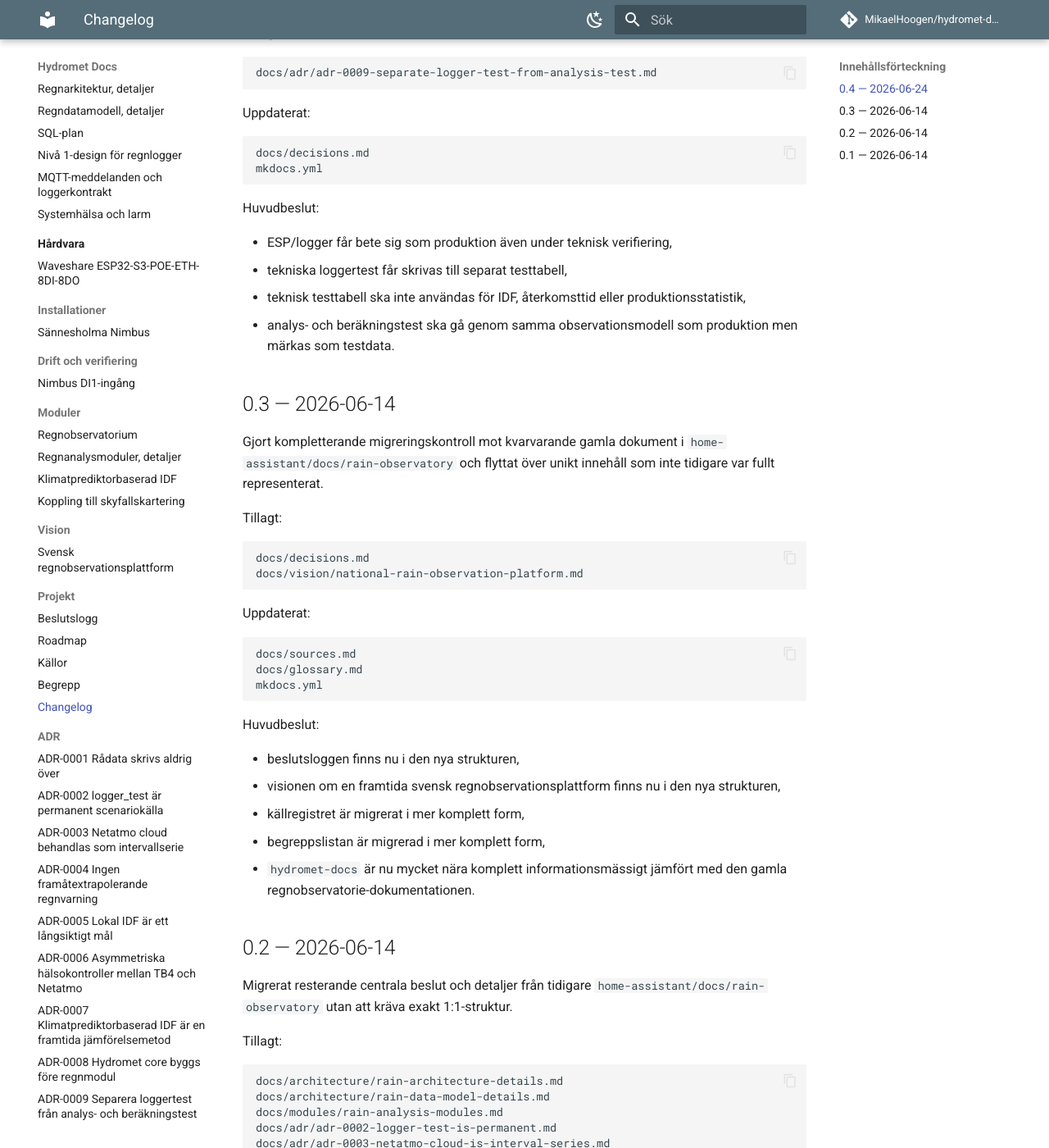
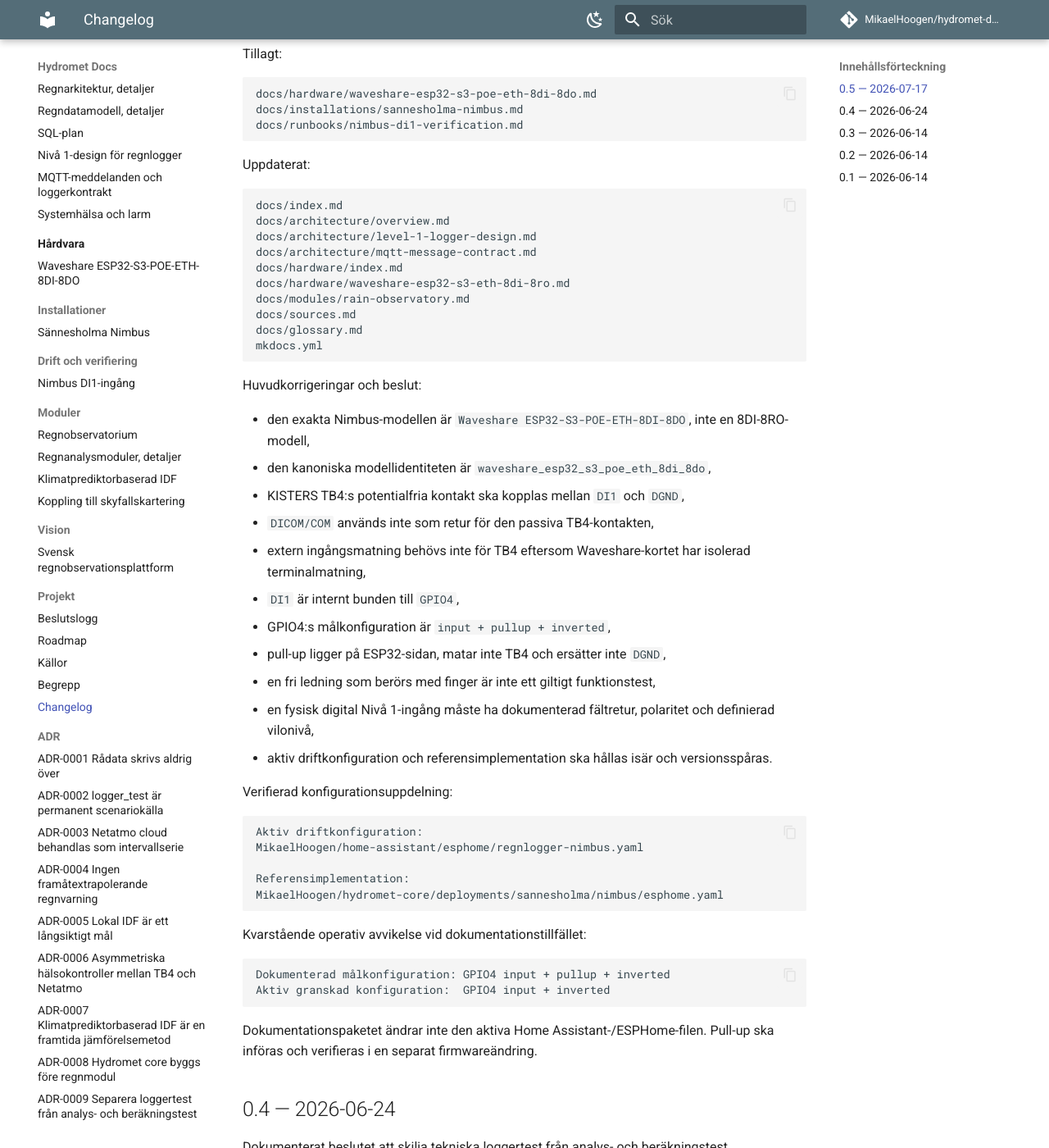
Before and after one commit to MikaelHoogen/hydromet-docs, an MkDocs documentation site: the page built from docs/changelog.md, in a window 1280 px wide and 1400 px high, scrolled down 245 px. Shown: the whole window at 82% size. Built offline with MkDocs 1.6.1 and Material for MkDocs 9.7.7, drawn with Linux system fonts in a browser that asks for light colours; comment, search, counter and statistics services are not loaded; some of the changed text lies outside the part shown.

Commit message:
docs: record Nimbus DI1 and pull-up documentation package

````diff
--- a/docs/changelog.md
+++ b/docs/changelog.md
@@ -1,4 +1,64 @@
 # Changelog
+
+## 0.5 — 2026-07-17
+
+Dokumenterat och korrigerat den fysiska ingångskedjan för Nimbus, KISTERS TB4 och Waveshare ESP32-S3-POE-ETH-8DI-8DO.
+
+Tillagt:
+
+```text
+docs/hardware/waveshare-esp32-s3-poe-eth-8di-8do.md
+docs/installations/sannesholma-nimbus.md
+docs/runbooks/nimbus-di1-verification.md
+```
+
+Uppdaterat:
+
+```text
+docs/index.md
+docs/architecture/overview.md
+docs/architecture/level-1-logger-design.md
+docs/architecture/mqtt-message-contract.md
+docs/hardware/index.md
+docs/hardware/waveshare-esp32-s3-eth-8di-8ro.md
+docs/modules/rain-observatory.md
+docs/sources.md
+docs/glossary.md
+mkdocs.yml
+```
+
+Huvudkorrigeringar och beslut:
+
+- den exakta Nimbus-modellen är `Waveshare ESP32-S3-POE-ETH-8DI-8DO`, inte en 8DI-8RO-modell,
+- den kanoniska modellidentiteten är `waveshare_esp32_s3_poe_eth_8di_8do`,
+- KISTERS TB4:s potentialfria kontakt ska kopplas mellan `DI1` och `DGND`,
+- `DICOM/COM` används inte som retur för den passiva TB4-kontakten,
+- extern ingångsmatning behövs inte för TB4 eftersom Waveshare-kortet har isolerad terminalmatning,
+- `DI1` är internt bunden till `GPIO4`,
+- GPIO4:s målkonfiguration är `input + pullup + inverted`,
+- pull-up ligger på ESP32-sidan, matar inte TB4 och ersätter inte `DGND`,
+- en fri ledning som berörs med finger är inte ett giltigt funktionstest,
+- en fysisk digital Nivå 1-ingång måste ha dokumenterad fältretur, polaritet och definierad vilonivå,
+- aktiv driftkonfiguration och referensimplementation ska hållas isär och versionsspåras.
+
+Verifierad konfigurationsuppdelning:
+
+```text
+Aktiv driftkonfiguration:
+MikaelHoogen/home-assistant/esphome/regnlogger-nimbus.yaml
+
+Referensimplementation:
+MikaelHoogen/hydromet-core/deployments/sannesholma/nimbus/esphome.yaml
+```
+
+Kvarstående operativ avvikelse vid dokumentationstillfället:
+
+```text
+Dokumenterad målkonfiguration: GPIO4 input + pullup + inverted
+Aktiv granskad konfiguration:  GPIO4 input + inverted
+```
+
+Dokumentationspaketet ändrar inte den aktiva Home Assistant-/ESPHome-filen. Pull-up ska införas och verifieras i en separat firmwareändring.
 
 ## 0.4 — 2026-06-24
 
````
